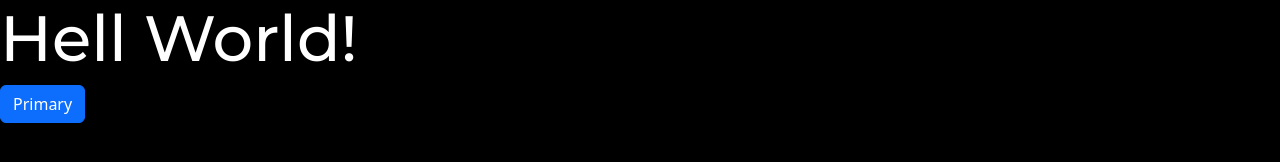
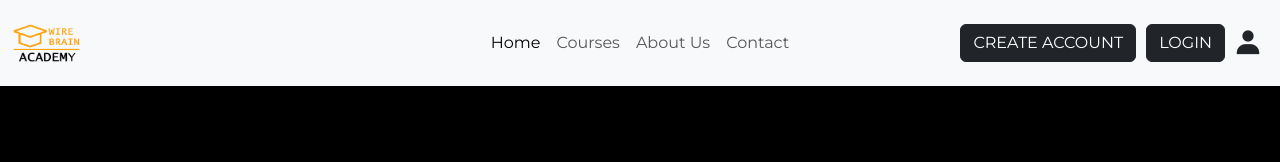
Before and after one commit to gianlucanunes/wirebrainacademy-landingpage, a plain HTML site: page index.html in a window 1280 px wide. Drawn offline with nearby package versions, Linux system fonts and the light colour scheme.

Commit message:
feat(index): added navbar

```diff
--- /dev/null
+++ b/css/media.css
@@ -0,0 +1,20 @@
+/* Reset positioning for small screens (below 991px) */
+@media (max-width: 991px) {
+    .nav-center {
+        position: static;
+        transform: none;
+        left: auto;
+        justify-content: flex-start;
+        margin: 0;
+        padding: 0;
+    }
+
+    .navbar-collapse {
+        flex-direction: column;
+    }
+
+    .navbar-nav {
+        text-align: center;
+        /* Ensure nav items align nicely in the collapsed state */
+    }
+}
--- a/css/style.css
+++ b/css/style.css
@@ -1,5 +1,5 @@
 /*#region global*/
-*{
+* {
     padding: 0;
     margin: 0;
     font-family: var(--main-font);
@@ -10,7 +10,7 @@
     src: url("");
 }
 
-:root{
+:root {
     --main-font: "Montserrat";
     --col-black: #000000;
     --col-dk-blue: #14213d;
@@ -19,11 +19,52 @@
     --col-white: #ffffff;
 }
 
-body{
+body {
     background-color: var(--col-black);
 }
 
-h1{
+h1 {
     font-size: 4rem;
     color: var(--col-white);
 }
+
+/*#endregion*/
+
+/*#region navbar*/
+.navbarStyle {
+    background-color: red;
+    width: 100%;
+}
+
+/* Center the navbar items on large screens (above 991px) */
+.nav-center {
+    position: absolute;
+    /* Center the nav-items for large screens */
+    left: 50%;
+    transform: translateX(-50%);
+    display: flex;
+    justify-content: center;
+    list-style: none;
+    margin: 0;
+    padding: 0;
+}
+
+
+
+
+/*#endregion*/
+
+/*#region login*/
+.login {
+    padding: 0 5px;
+}
+
+.login button{
+    margin-left: 10px;
+}
+
+.login i {
+    font-size: 30px;
+}
+
+/*#endregion*/
--- a/index.html
+++ b/index.html
@@ -14,15 +14,61 @@
     <link href="https://cdn.jsdelivr.net/npm/bootstrap@5.3.3/dist/css/bootstrap.min.css" rel="stylesheet"
         integrity="sha384-QWTKZyjpPEjISv5WaRU9OFeRpok6YctnYmDr5pNlyT2bRjXh0JMhjY6hW+ALEwIH" crossorigin="anonymous">
 
+    <!--Boxicons-->
+    <link href='https://unpkg.com/boxicons@2.1.4/css/boxicons.min.css' rel='stylesheet'>
+
     <!--My css link-->
     <link rel="stylesheet" href="./css/style.css">
+
+    <!--MediaQuery-->
+    <link rel="stylesheet" href="./css/media.css">
 
     <link rel="shortcut icon" href="./img/favicon.png" type="image/x-icon">
     <title>WireBrain Academy</title>
 </head>
+
 <body>
-    <h1>Hell World!</h1>
-    <button type="button" class="btn btn-primary">Primary</button>
+    <nav class="navbar navbar-expand-lg bg-body-tertiary">
+        <div class="container-fluid">
+            <a class="navbar-brand" href="#">
+                <img src="./img/logo.png" alt="Bootstrap" width="70" height="60">
+            </a>
+            <button class="navbar-toggler" type="button" data-bs-toggle="collapse"
+                data-bs-target="#navbarSupportedContent" aria-controls="navbarSupportedContent" aria-expanded="false"
+                aria-label="Toggle navigation">
+                <span class="navbar-toggler-icon"></span>
+            </button>
+            </button>
+            <div class="collapse navbar-collapse" id="navbarSupportedContent">
+                <div class="flex-grow-1"></div>
+                <ul class="navbar-nav nav-center mb-2 mb-lg-0 navbarText">
+                    <li class="nav-item">
+                        <a class="nav-link active" aria-current="page" href="#">Home</a>
+                    </li>
+                    <li class="nav-item">
+                        <a class="nav-link" href="#">Courses</a>
+                    </li>
+                    <li class="nav-item">
+                        <a class="nav-link" href="#">About Us</a>
+                    </li>
+                    <li class="nav-item">
+                        <a class="nav-link" href="#">Contact</a>
+                    </li>
+                </ul>
+                <div class="d-flex justify-content-end align-items-center login">
+                    <button type="button" class="btn btn-dark">CREATE ACCOUNT</button>
+                    <button type="button" class="btn btn-dark">LOGIN</button>
+                    <i class="bx bxs-user ms-2"></i>
+                </div>
+            </div>
+        </div>
+    </nav>
+
+
+    </div>
+    </nav>
+
+    <footer></footer>
 
     <!--Link Bootstrap Javascript-->
     <script src="https://cdn.jsdelivr.net/npm/bootstrap@5.3.3/dist/js/bootstrap.bundle.min.js"
```
